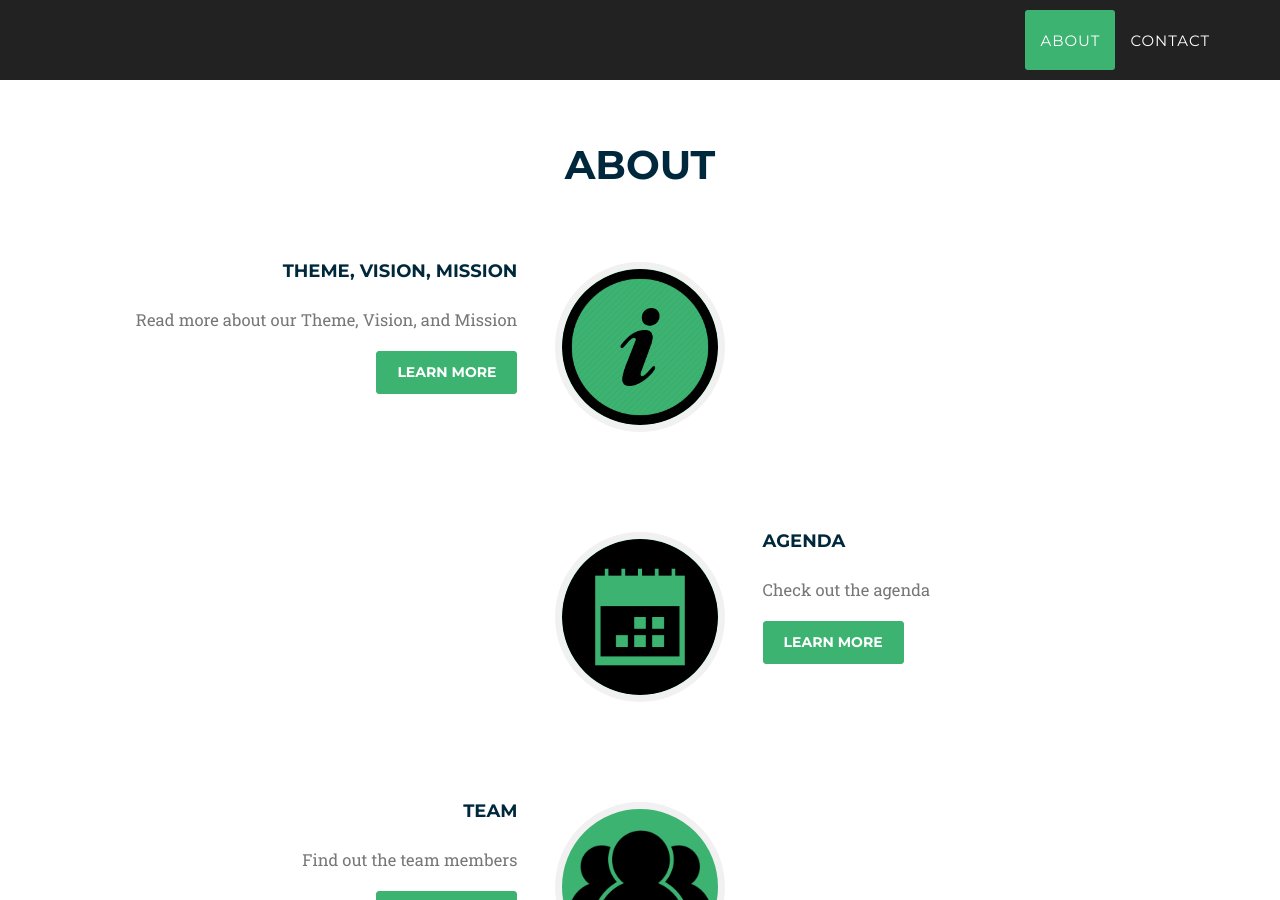
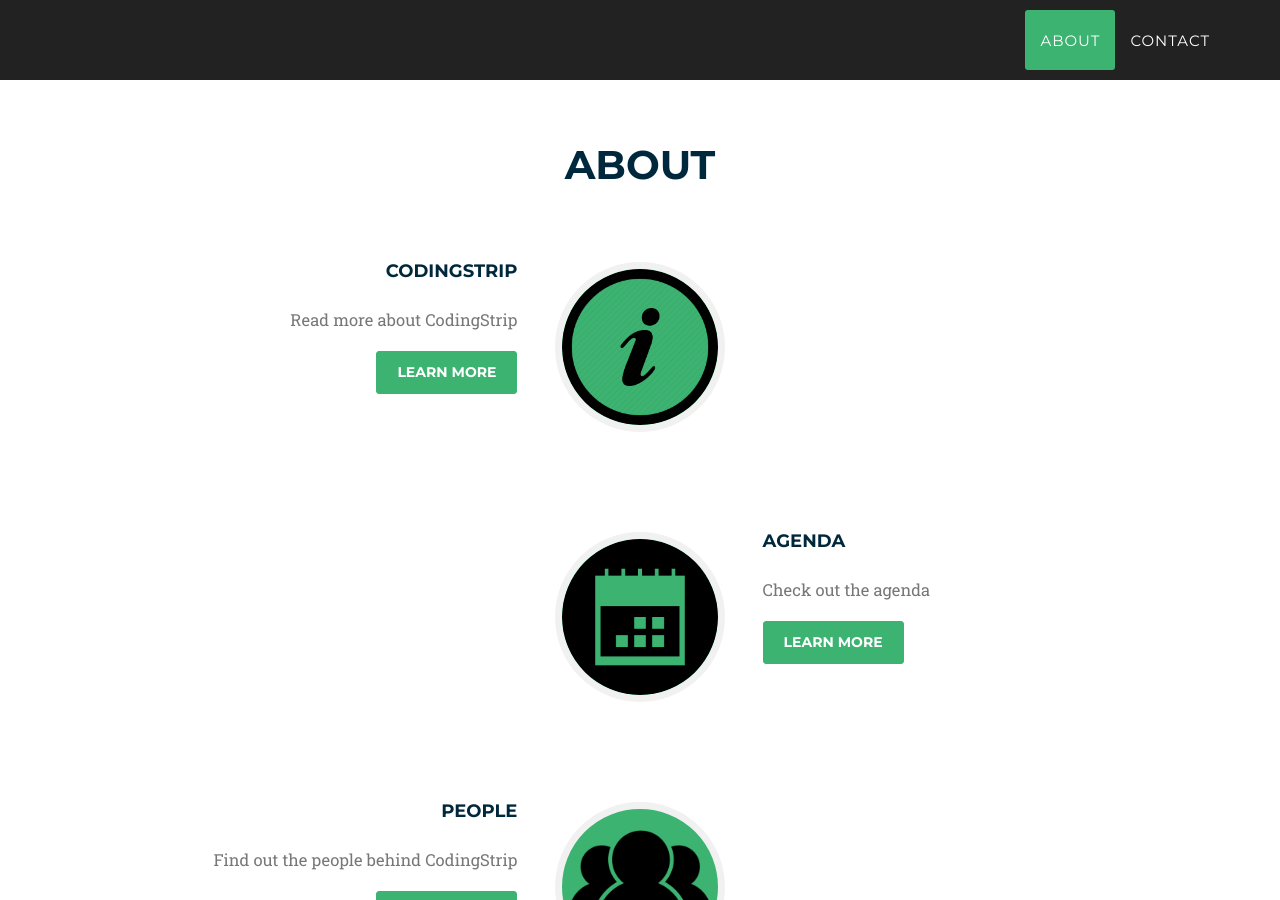
Before and after one commit to codingstrip/codingstrip.github.io, a Jekyll site: the page built from index.html, in a window 1280 px wide and 900 px high, scrolled down 907 px. Built offline with Jekyll 4.4.1, drawn with Linux system fonts in a browser that asks for light colours; some web fonts are replaced; some of the changed text lies outside the part shown.

Commit message:
Change wording in About section

```diff
--- a/_data/twenty_17/home_about_data.yml
+++ b/_data/twenty_17/home_about_data.yml
@@ -1,7 +1,7 @@
 - inverted:
   img: icon-about.jpeg
-  name: Theme, Vision, Mission
-  info: Read more about our Theme, Vision, and Mission
+  name: CodingStrip
+  info: Read more about CodingStrip
   link: /about
 
 - inverted: timeline-inverted
@@ -12,24 +12,12 @@
 
 - inverted:
   img: icon-team.jpeg
-  name: Team
-  info: Find out the team members
+  name: People
+  info: Find out the people behind CodingStrip
   link: /team
 
 - inverted: timeline-inverted
-  img: icon-venue.jpeg
-  name: Venue
-  info: Learn more about our location
-  link: /venue
-
-- inverted:
   img: icon-faq.jpeg
   name: FAQs
   info: Have a Question? Many answers can be found right here in our FAQs
   link: /faqs
-
-- inverted: timeline-inverted
-  img: booklet-icon.png
-  name: Event Booklet
-  info: View or Download our event booklet
-  link: /booklet
```
